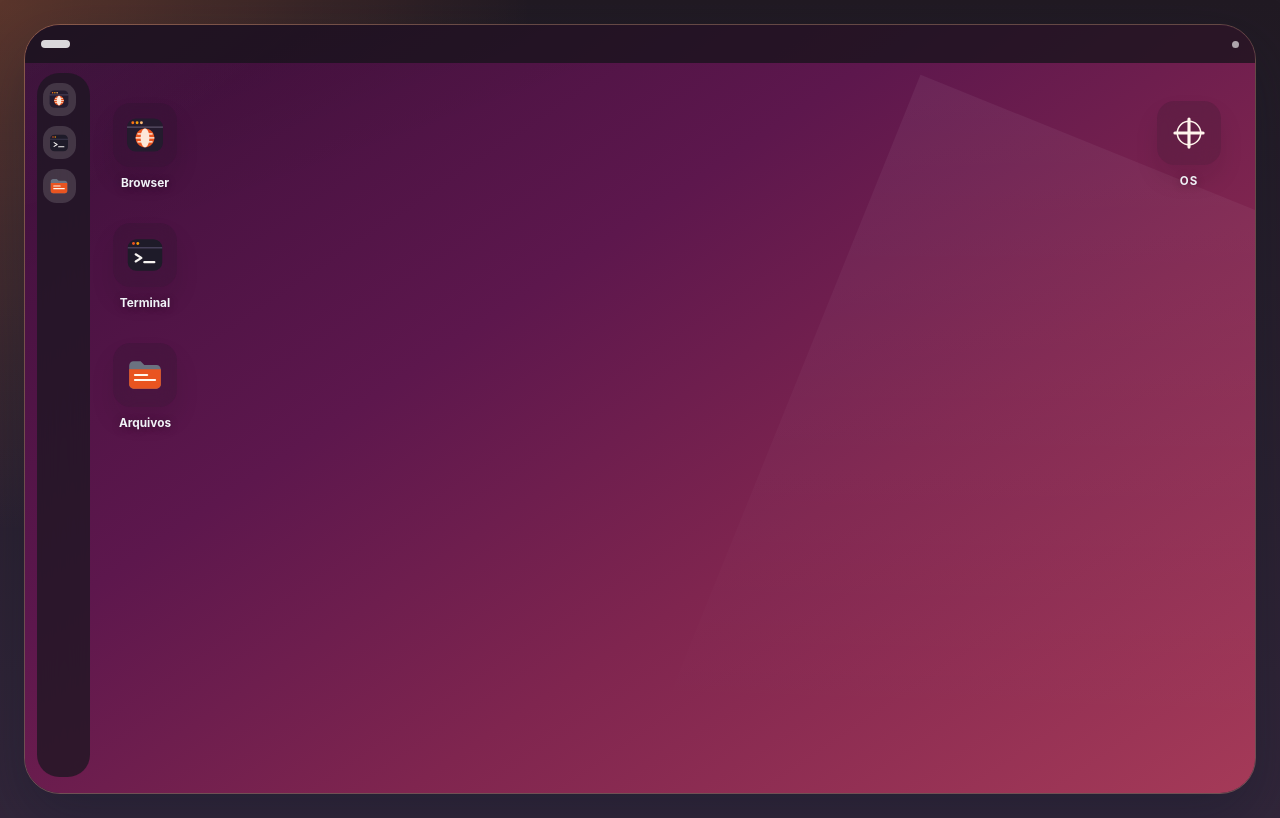
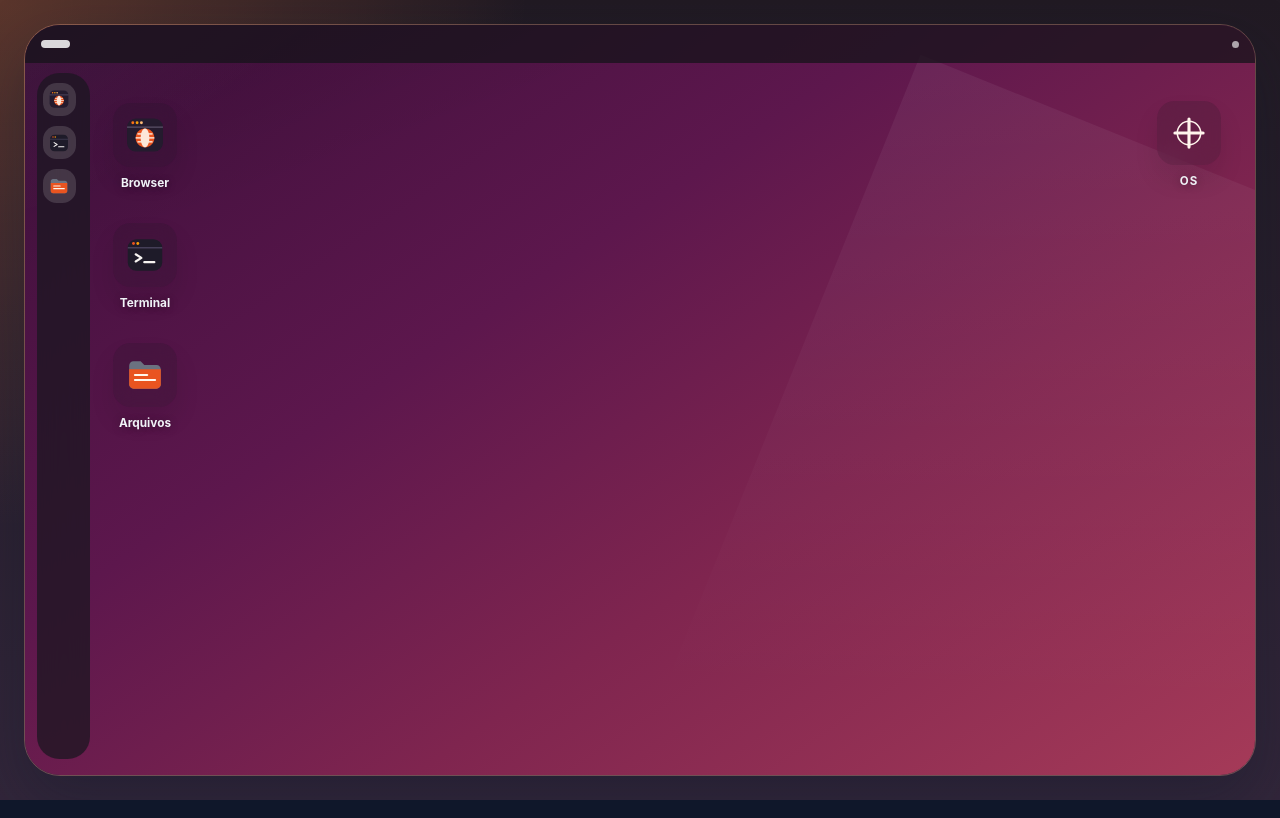
Before and after one commit to matheusduartedevs/matheus-dev, a Vue app: page / in a window 1280 px wide. Built offline with nearby package versions, Linux system fonts and the light colour scheme.

Commit message:
styes: fix z-index and height

```diff
--- a/src/styles/index.css
+++ b/src/styles/index.css
@@ -42,6 +42,7 @@ a {
 
 .desktop-shell {
   max-width: 100rem;
+  height: 100%;
   margin: 0 auto;
 }
 
@@ -116,7 +117,7 @@ a {
   position: absolute;
   top: 1.25rem;
   right: 1.25rem;
-  z-index: 220;
+  z-index: 1;
   display: grid;
   justify-items: center;
   gap: 0.5rem;
@@ -178,7 +179,7 @@ a {
   position: absolute;
   top: 1rem;
   right: 1.25rem;
-  z-index: 220;
+  z-index: 1;
   display: grid;
   gap: 1rem;
   width: min(26rem, calc(100% - 2.5rem));
@@ -1577,8 +1578,12 @@ a {
 }
 
 @media (max-width: 960px) {
+  body {
+    overflow-y: auto;
+  }
+
   .app-shell {
-    padding: 1rem;
+    --shell-padding: 1rem;
   }
 
   .desktop-theme-launcher {
@@ -1596,3 +1601,21 @@ a {
     grid-template-columns: 1fr;
   }
 }
+
+@media (min-width: 961px) {
+  body {
+    overflow: hidden;
+  }
+
+  .app-shell {
+    height: 100vh;
+    height: 100dvh;
+    overflow: hidden;
+  }
+
+  .desktop-canvas,
+  .desktop-surface {
+    height: 100%;
+    min-height: 0;
+  }
+}
```
